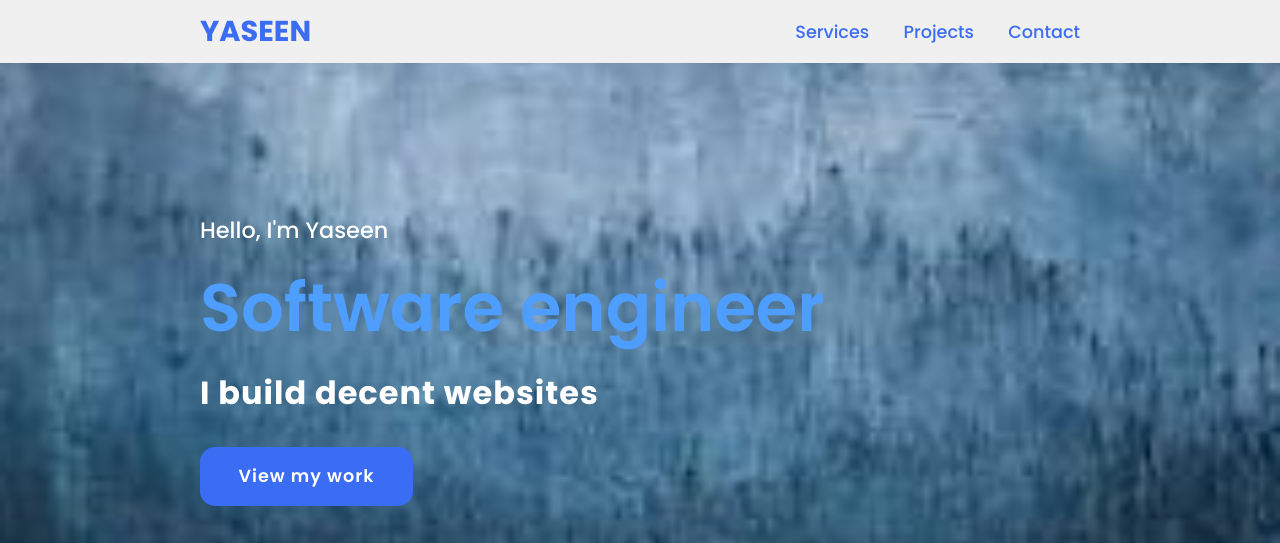
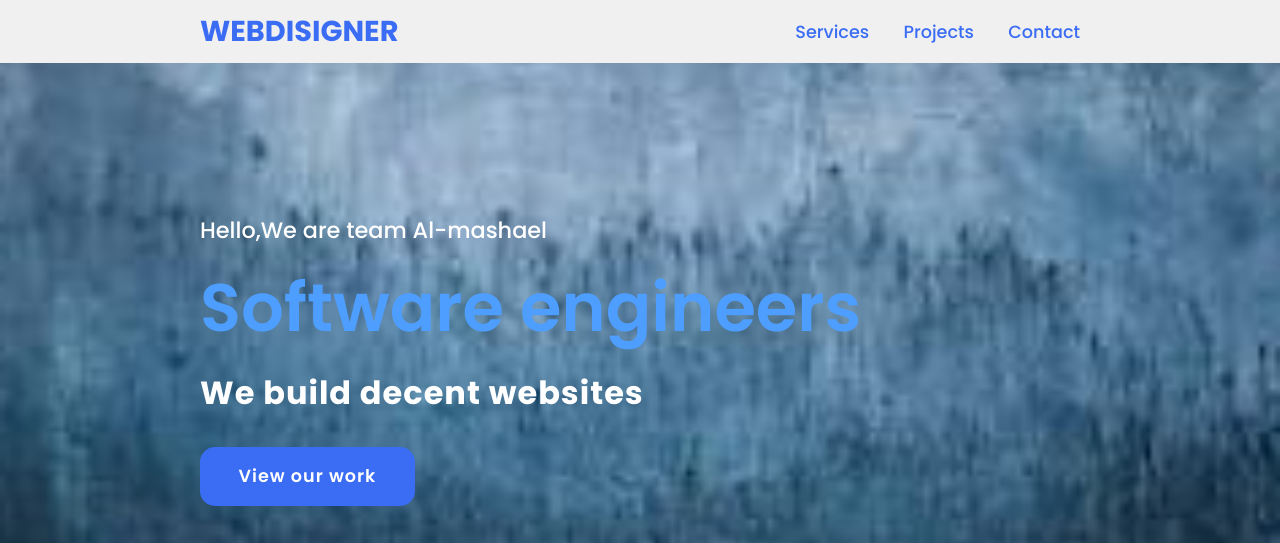
Before and after one commit to yasso-6-tag/graduation.github.io, a plain HTML site: page index.html in a window 1280 px wide. Shown: the top 543 px of the page. Drawn offline with Linux system fonts and the light colour scheme.

Commit message:
Update index.html

```diff
--- a/index.html
+++ b/index.html
@@ -11,7 +11,7 @@
 <body>
 
     <header>
-        <a href="#" class="logo">Yaseen</a>
+        <a href="#" class="logo">Webdisigner</a>
         <nav class="navigation">
             <a href="#services">Services</a>
             <a href="#projects">Projects</a>
@@ -22,9 +22,9 @@
 
     <section class="main">
         <div>
-            <h2>Hello, I'm Yaseen<br><span>Software engineer</span></h2>
-            <h3>I build decent websites</h3>
-            <a href="#projects" class="main-btn">View my work</a>
+            <h2>Hello,We are team Al-mashael<br><span>Software engineers</span></h2>
+            <h3>We build decent websites</h3>
+            <a href="#projects" class="main-btn">View our work</a>
             <div class="social-icons">
                 <a href="#"><i class="fab fa-linkedin"></i></a>
                 <a href="#"><i class="fab fa-twitter"></i></a>
@@ -154,7 +154,12 @@
                 </div>
                 <div class="info">
                     <h3>Phone</h3>
-                    <p>966549470184</p>
+                    <p>966541234123
+                        <br>
+                       966541234456
+                        <br>
+                       966541234789
+                    </p>
                 </div>
             </div>
             <div class="card">
@@ -163,7 +168,7 @@
                 </div>
                 <div class="info">
                     <h3>Email</h3>
-                    <p>yb197273@gmail.com</p>
+                    <p>Almashaelinfo@outlook.com</p>
                 </div>
             </div>
         </div>
```
